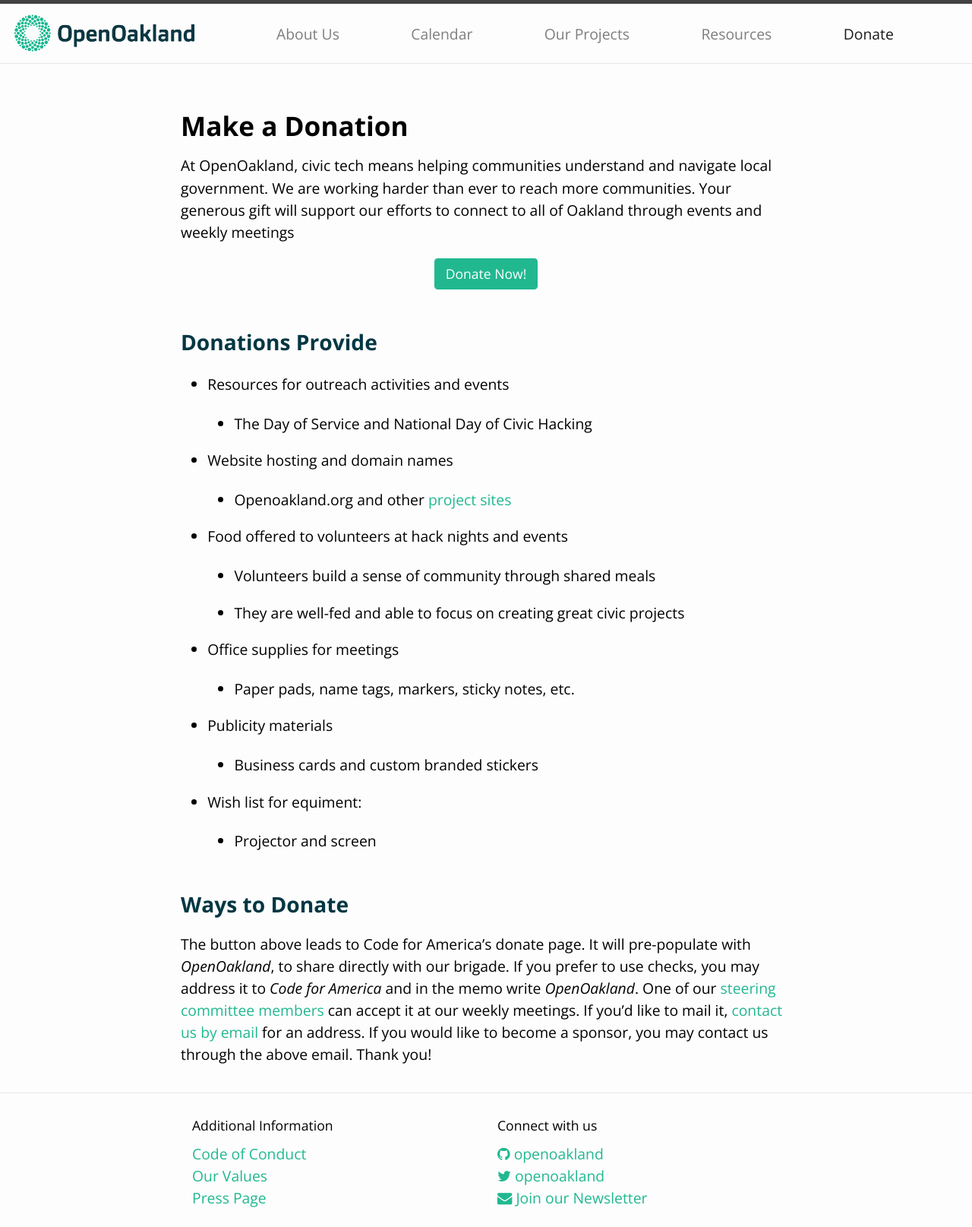
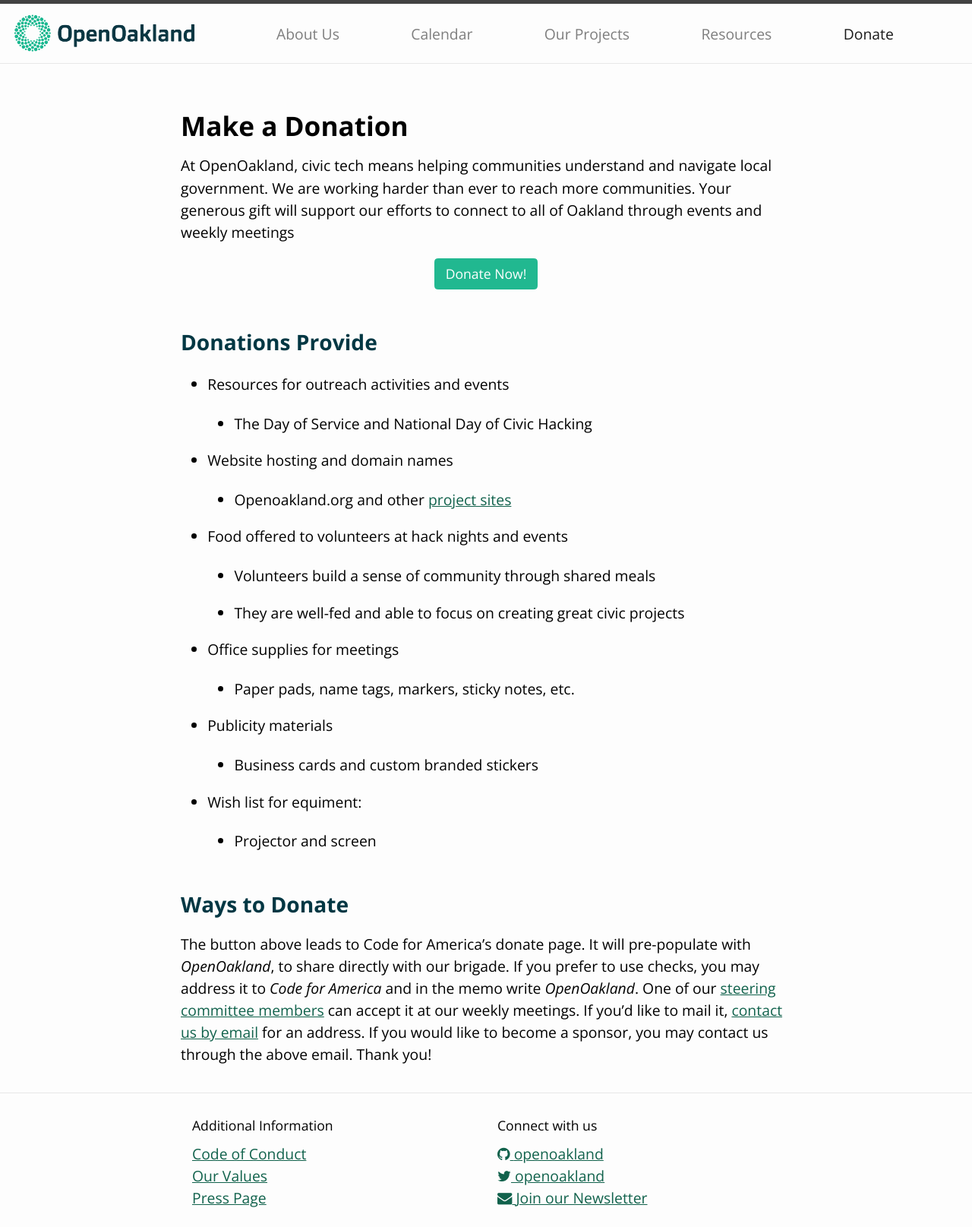
Before and after one commit to openoakland/openoakland.org, a Jekyll site: the page built from src/donate.md, in a window 1280 px wide. Shown: the whole page at 76% size. Built offline with Jekyll 4.4.1, drawn with Linux system fonts in a browser that asks for light colours.

Commit message:
Fix link styles and other minor things.

```diff
--- a/src/_includes/calendarEvent.html
+++ b/src/_includes/calendarEvent.html
@@ -8,7 +8,7 @@
       <h3 class="card-title">{% if calendar.title %}{{ calendar.title }}{% endif %}</h3>
       <h4 class="card-subtitle calendar-card-subtitle">{% if calendar.subtitleGuest %}{{ calendar.subtitleGuest }}{% endif %}</h4>
       <p class="card-text">{% if calendar.descriptionSentence %}{{ calendar.descriptionSentence }}{% endif %}</p>
-      {% if calendar.link %}<a href="{{ calendar.link }}" class="btn btn-primary btn-sm">{{ calendar.buttonText }}</a>{% endif %} {% if calendar.secondaryLink %}<a href="{{ calendar.secondaryLink }}" class="card-link calendar-card-link">{{ calendar.secondaryLinkText }}</a>{% endif %}
+      {% if calendar.link %}<a href="{{ calendar.link }}" class="btn btn-primary btn-sm">{{ calendar.buttonText }}</a>{% endif %} {% if calendar.secondaryLink %}<a href="{{ calendar.secondaryLink }}" class="card-link calendar-card-link brand-link">{{ calendar.secondaryLinkText }}</a>{% endif %}
     </div>
 
     <div class="card-footer text-muted">
--- a/src/_sass/main.scss
+++ b/src/_sass/main.scss
@@ -65,10 +65,14 @@
 
 li {margin-top:1.1rem;}
 
-a {
-  color: $brand-color;
+a:not([class]),
+.brand-link {
+  color: darken($brand-color, 20%);
+  text-decoration: underline;
+
   &:hover {
-    color: darken($brand-color, 20%);
+    background-color: darken($brand-color, 20%);
+    color: white;
   }
 }
 
--- a/src/_sass/wp.scss
+++ b/src/_sass/wp.scss
@@ -44,8 +44,10 @@
     font-style: italic;
   }
 
-.calendar-card-link {
-  margin-left:.5rem;
+// Give the calendar-card-link left margin only if it's
+// the second child.
+.btn + .calendar-card-link {
+  margin-left: .5rem;
 }
 
 
--- a/src/donate.md
+++ b/src/donate.md
@@ -10,7 +10,7 @@
 Your generous gift will support our efforts to connect to all of Oakland through events and weekly meetings
 
 {: style="text-align: center"}
-[Donate Now!](https://www.codeforamerica.org/donate-to-a-brigade?utm_campaign=Open%20Oakland&utm_source=OpenOakland%20site){:target="_blank" .btn style="background-color: #21b890; color: #ffffff;"}
+[Donate Now!](https://www.codeforamerica.org/donate-to-a-brigade?utm_campaign=Open%20Oakland&utm_source=OpenOakland%20site){:target="_blank" .btn.btn-primary }
 
 ## Donations Provide
 - Resources for outreach activities and events
```
